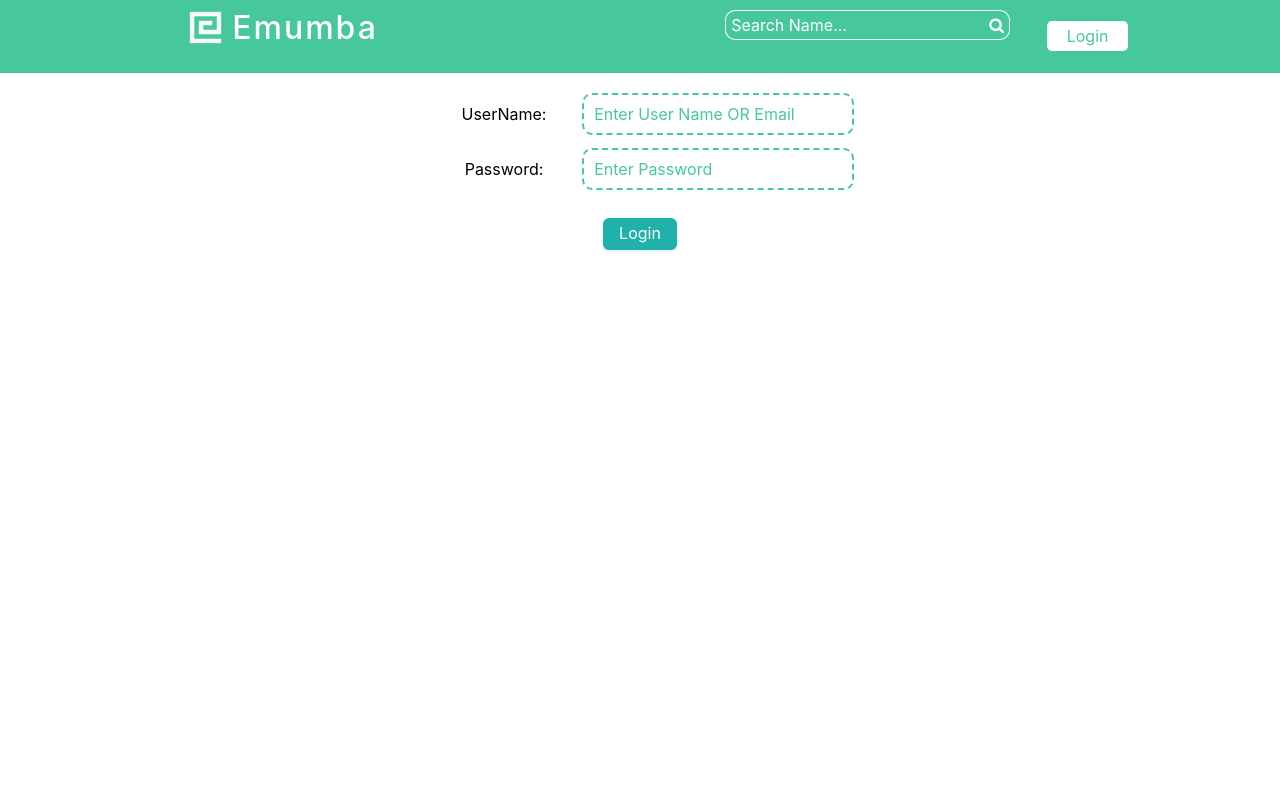
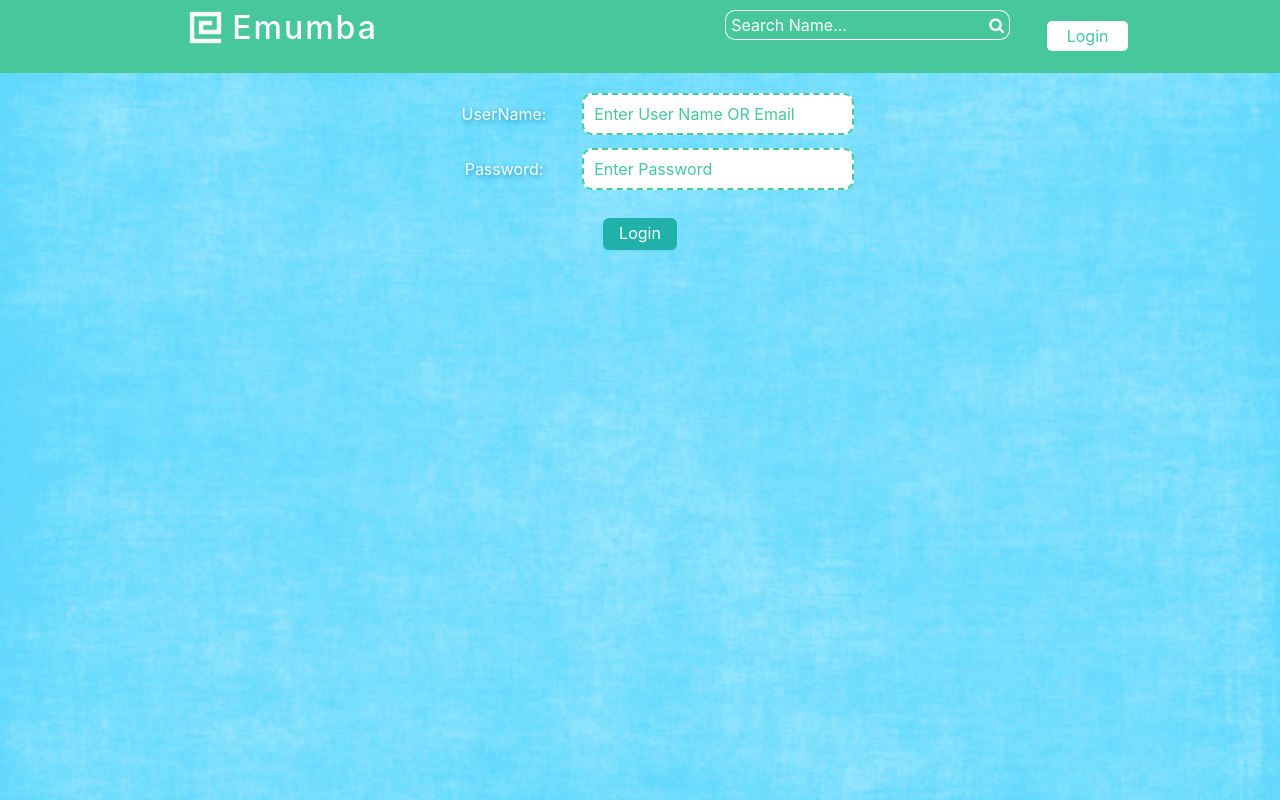
Before and after one commit to aliijaz133/git-notes, a React (Create React App) app: page / in a window 1280 px wide. Built offline with nearby package versions, Linux system fonts and the light colour scheme.

Commit message:
background updating

```diff
--- a/src/Components/greet.css
+++ b/src/Components/greet.css
@@ -106,6 +106,8 @@
 #label-name__login {
   font-size: 1rem;
   align-self: center;
+  color: #ffffff;
+  text-shadow: 1px 2px 5px #1a95bb;
 }
 
 #login-btn__gists {
@@ -159,3 +161,9 @@
     width: 250px;
   }
 }
+
+body {
+  background-image: url(.././Mipmap/Background/background_Img1.jpg);
+  background-size: cover;
+  background-attachment: fixed;
+}
```
Also changed, not shown: src/Mipmap/Background/background_Img1.jpg (added).
